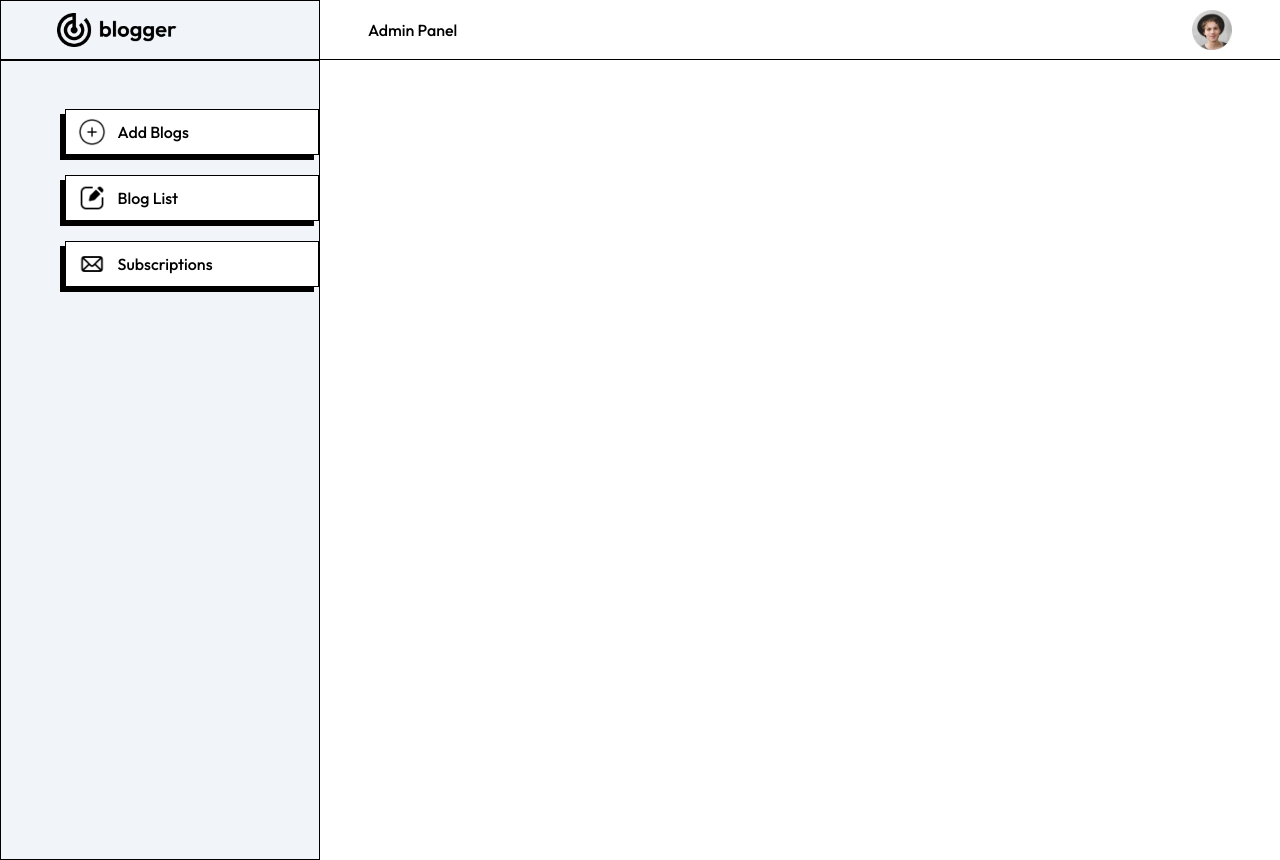
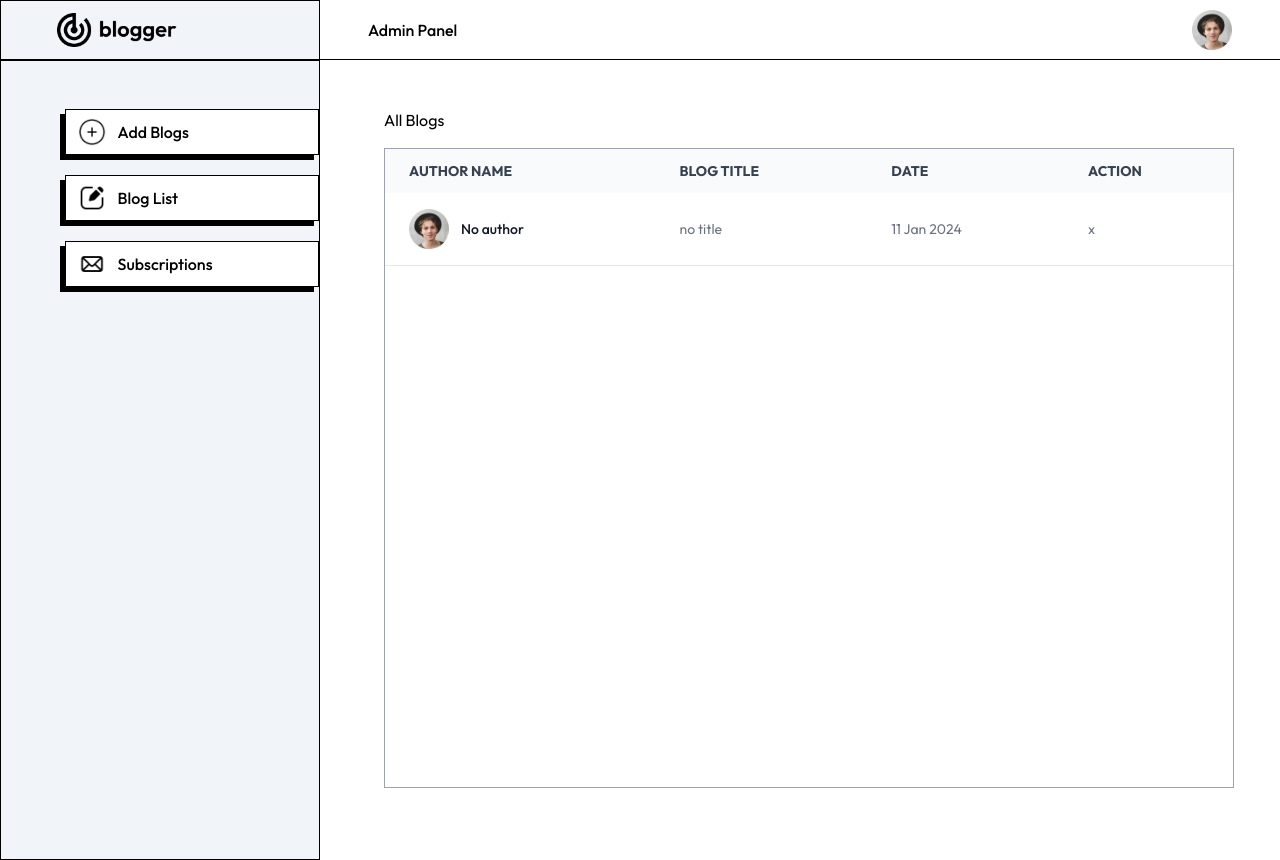
Before and after one commit to RizWaaN3024/blogger, a Next.js app: page /admin/blogList in a window 1280 px wide. Built offline with nearby package versions, Linux system fonts and the light colour scheme.

Commit message:
Added Blog List item component

```diff
--- a/app/admin/blogList/page.jsx
+++ b/app/admin/blogList/page.jsx
@@ -1,10 +1,34 @@
 "use client"
+import BlogTableItems from '@/components/AdminComponents/BlogTableItems'
 import React from 'react'
 
 const page = () => {
   return (
-    <div>
-
+    <div className="flex-1 pt-5 px-5 sm:pt-12 sm:pl-16">
+      <h1>All Blogs</h1>
+      <div className="relative h-[80vh] max-w-[850px] overflow-x-auto mt-4 border border-gray-400 scrollbar-hide">
+        <table className="w-full text-sm text-gray-500">
+          <thead className="text-sm text-gray-700 text-left uppercase bg-gray-50">
+            <tr>
+              <th scope="col" className="hidden sm:block px-6 py-3">
+                Author name
+              </th>
+              <th scope="col" className="px-6 py-3">
+                Blog Title
+              </th>
+              <th scope="col" className="px-6 py-3">
+                Date
+              </th>
+              <th scope="col" className="px-6 py-3">
+                Action
+              </th>
+            </tr>
+          </thead>
+          <tbody>
+            <BlogTableItems />
+          </tbody>
+        </table>
+      </div>
     </div>
   )
 }
--- a/app/globals.css
+++ b/app/globals.css
@@ -1,3 +1,11 @@
 @tailwind base;
 @tailwind components;
 @tailwind utilities;
+
+.scrollbar-hide::-webkit-scrollbar {
+    display: none;
+}
+.scrollbar-hide {
+    -ms-overflow-style: none;
+    scrollbar-width: none;
+}
--- /dev/null
+++ b/components/AdminComponents/BlogTableItems.tsx
@@ -0,0 +1,30 @@
+import { assets } from '@/assets/assets'
+import Image from 'next/image'
+import React from 'react'
+
+const BlogTableItems = ({authorImg, title, author}) => {
+    return (
+        <tr className="bg-white border-b">
+            <th scope="row" className="items-center gap-3 hidden sm:flex px-6 py-4 font-medium text-gray-900 whitespace-nowrap">
+                <Image
+                    src={authorImg?authorImg:assets.profile_icon}
+                    width={40}
+                    height={40}
+                    alt=""
+                />
+                <p>{author ? author : "No author"}</p>
+            </th>
+            <td className="px-6 py-4">
+                {title? title : "no title"}
+            </td>
+            <td className="px-6 py-4">
+                {"11 Jan 2024"}
+            </td>
+            <td className="px-6 py-4 cursor-pointer">
+                x
+            </td>
+        </tr>
+    )
+}
+
+export default BlogTableItems
--- a/jsconfig.json
+++ b/jsconfig.json
@@ -1,5 +1,7 @@
 {
   "compilerOptions": {
+    "jsx": "react",
+    "jsx": "react",
     "paths": {
       "@/*": ["./*"]
     }
```
